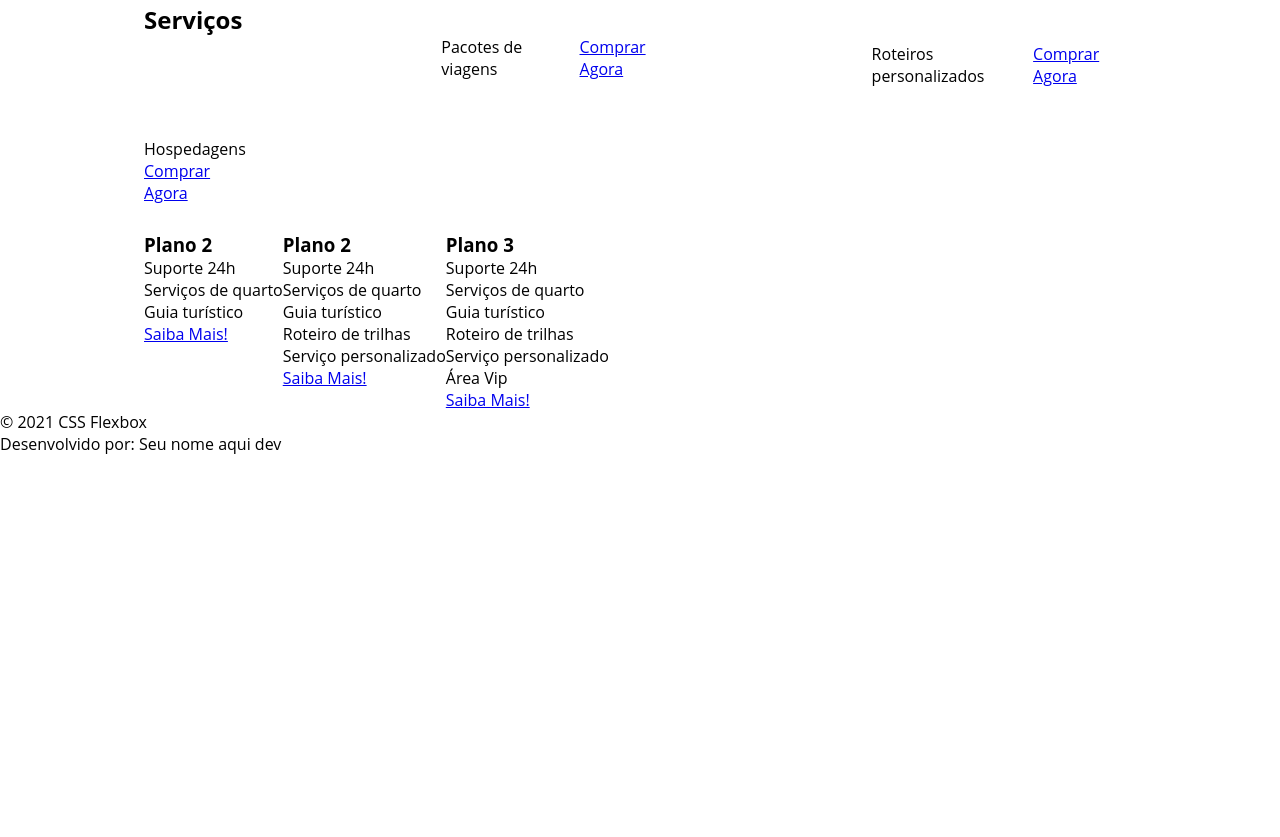
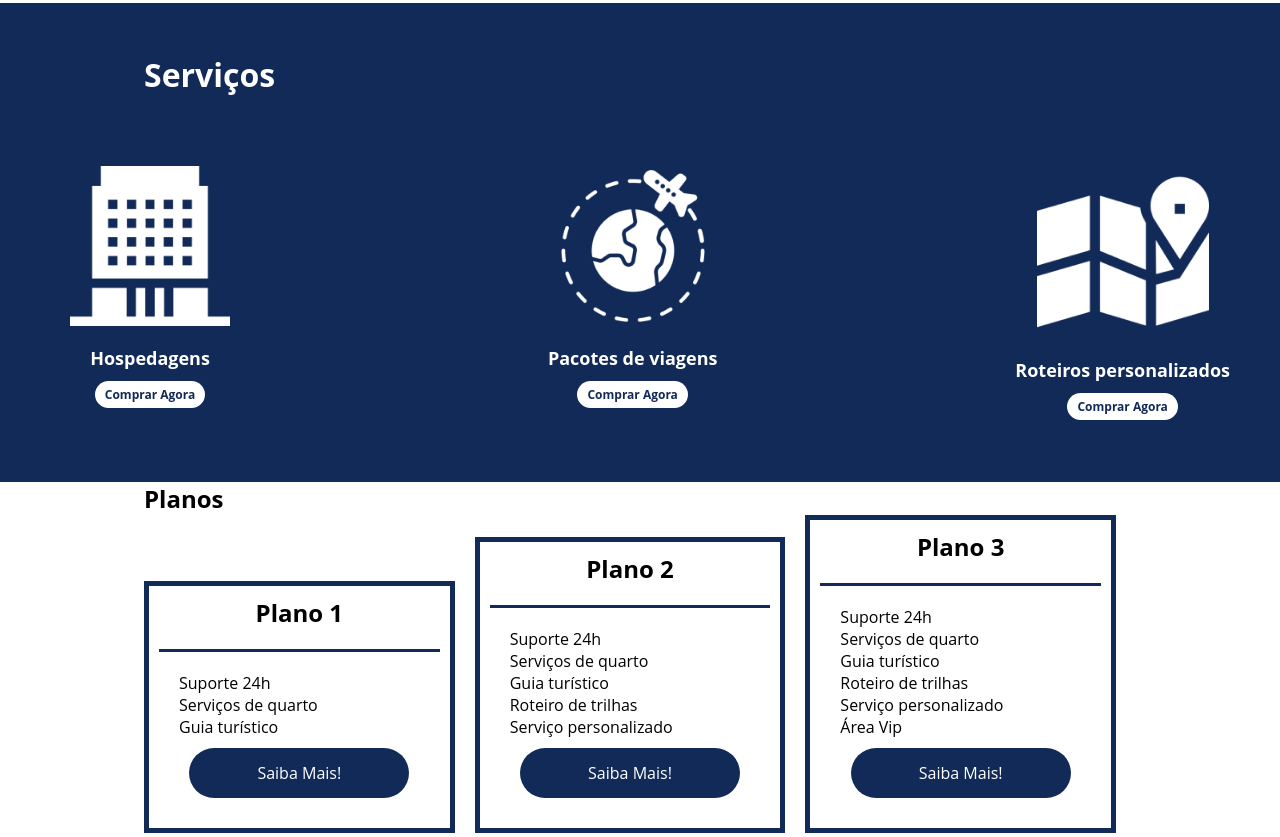
Before and after one commit to sergiomerces/site-flexturismo, a plain HTML site: page index.html in a window 1280 px wide. Shown: the part 1314-2151 px from the top of the page. Before the commit the page ends 1769 px from the top, so only its background shows below. Drawn offline with Linux system fonts and the light colour scheme.

Commit message:
aplicação de estilos na seção serviços e planos

```diff
--- a/index.html
+++ b/index.html
@@ -24,7 +24,7 @@
         <div class="texto-apresentacao">
             <h1>Flex <br>Turismos</h1>
             <p>O melhor serviço para você!</p>
-            <a href="">Saiba Mais!</a>
+            <a href="#" class="btn">Saiba Mais!</a>
         </div>
 
         <div>
@@ -44,46 +44,47 @@
         </div>
     </div>
 
-    <div>
-        <div class="flex-container">
+    <div class="container-externo">
+        <div class="flex-container" id="servicos">
             <h2>Serviços</h2>
         </div>
 
-        <div class="flex-container">
-            <div>
+        <div class="list-servicos">
+            <div class="item-servico">
                 <div><img src="./images/icon-2.png" alt="hospedagens"></div>
                 <p>Hospedagens</p>
                 <a href="#">Comprar Agora</a>
             </div>
 
-            <div class="flex-container">
+            <div class="item-servico">
                 <div><img src="./images/icon-1.png" alt="pacote de viagens"></div>
                 <p>Pacotes de viagens</p>
                 <a href="#">Comprar Agora</a>
             </div>
 
-            <div class="flex-container">
+            <div class="item-servico">
                 <div><img src="./images/icon-3.png" alt="roteiros personalizados"></div>
                 <p>Roteiros personalizados</p>
                 <a href="#">Comprar Agora</a>
             </div>
-
         </div>
     </div>
 
-    <div class="flex-container">
+    <div class="flex-container" id="planos">
 
-        <div>
-            <h3>Plano 2</h3>
+        <div><h2>Planos</h2></div>
+
+        <div class="list-planos">
+            <div class="item-plano">
+                <h3>Plano 1</h3>
                 <ul>
                     <li>Suporte 24h</li>
                     <li>Serviços de quarto</li>
                     <li>Guia turístico</li>
                 </ul>
-            <a href="#">Saiba Mais!</a>
+                <a href="#" class="btn">Saiba Mais!</a>
             </div>
-
-        <div>
+            <div class="item-plano">
                 <h3>Plano 2</h3>
                 <ul>
                     <li>Suporte 24h</li>
@@ -92,10 +93,9 @@
                     <li>Roteiro de trilhas</li>
                     <li>Serviço personalizado</li>
                 </ul>
-            <a href="#">Saiba Mais!</a>
+                <a href="#" class="btn">Saiba Mais!</a>
             </div>
-
-        <div>
+            <div class="item-plano">
                 <h3>Plano 3</h3>
                 <ul>
                     <li>Suporte 24h</li>
@@ -105,7 +105,8 @@
                     <li>Serviço personalizado</li>
                     <li>Área Vip</li>
                 </ul>
-            <a href="#">Saiba Mais!</a>
+                <a href="#" class="btn">Saiba Mais!</a>
+            </div>
         </div>
     </div>
 
--- a/style.css
+++ b/style.css
@@ -66,7 +66,7 @@ header .list-items{
     margin-bottom: 10px;
 }
 
-.texto-apresentacao a{
+.btn{
     background-color: #122a57;
     color: white;
     text-align: center;
@@ -105,3 +105,104 @@ header .list-items{
     margin-bottom: 10px;
     width: 90%;
 }
+
+#quem-somos img{
+    min-width: 420px;
+}
+
+.container-externo{
+    background-color: #122a57;
+    width: 100%;
+    padding-bottom: 50px;
+}
+
+#servicos{
+    flex-direction: column;
+    padding: 50px 0 50px 0;
+}
+
+#servicos h2{
+    color: white;
+    font-size: 32px;
+    margin-bottom: 20px;
+}
+
+.list-servicos{
+    display: flex;
+    justify-content: space-between;
+    margin: 0 50px;
+}
+
+.list-servicos .item-servico{
+    text-align: center;
+}
+
+.item-servico a{
+    width: 220px;
+    background-color: white;
+    border-radius: 30px;
+    height: 50px;
+    text-align: center;
+    line-height: 50px;
+    margin-top: 20px;
+    padding: 5px 10px;
+    color: #122a57;
+    font-size: 12px;
+    font-weight: 700;
+    text-decoration: none;
+}
+
+.item-servico p{
+    font-weight: 700;
+    font-size: 18px;
+    color: white;
+    margin-top: 20px;
+}
+
+.item-servico img{
+    width: 80%;
+    margin: auto;
+}
+
+#planos{
+    flex-direction: column;
+    min-height: 100vh;
+}
+
+.list-planos{
+    display: flex;
+    align-items: flex-end;
+}
+
+.item-plano{
+    flex: 1;
+    border: 5px solid #122a57;
+    margin-right: 20px;
+    padding: 10px;
+}
+
+.item-plano .btn{
+    margin: auto;
+    margin-bottom: 20px;
+}
+
+.item-plano h3{
+    display: flex;
+    font-size: 24px;
+    flex-direction: column;
+    text-align: center;
+}
+
+.item-plano h3::after{
+    content: "";
+    background-color: #122a57;
+    width: 100%;
+    height: 3px;
+    margin: 20px 0 10px 0;
+}
+
+.item-plano ul{
+    display: flex;
+    padding: 10px 20px;
+    flex-direction: column;
+}
```
Lines whose indentation alone changed are shown as unchanged.
